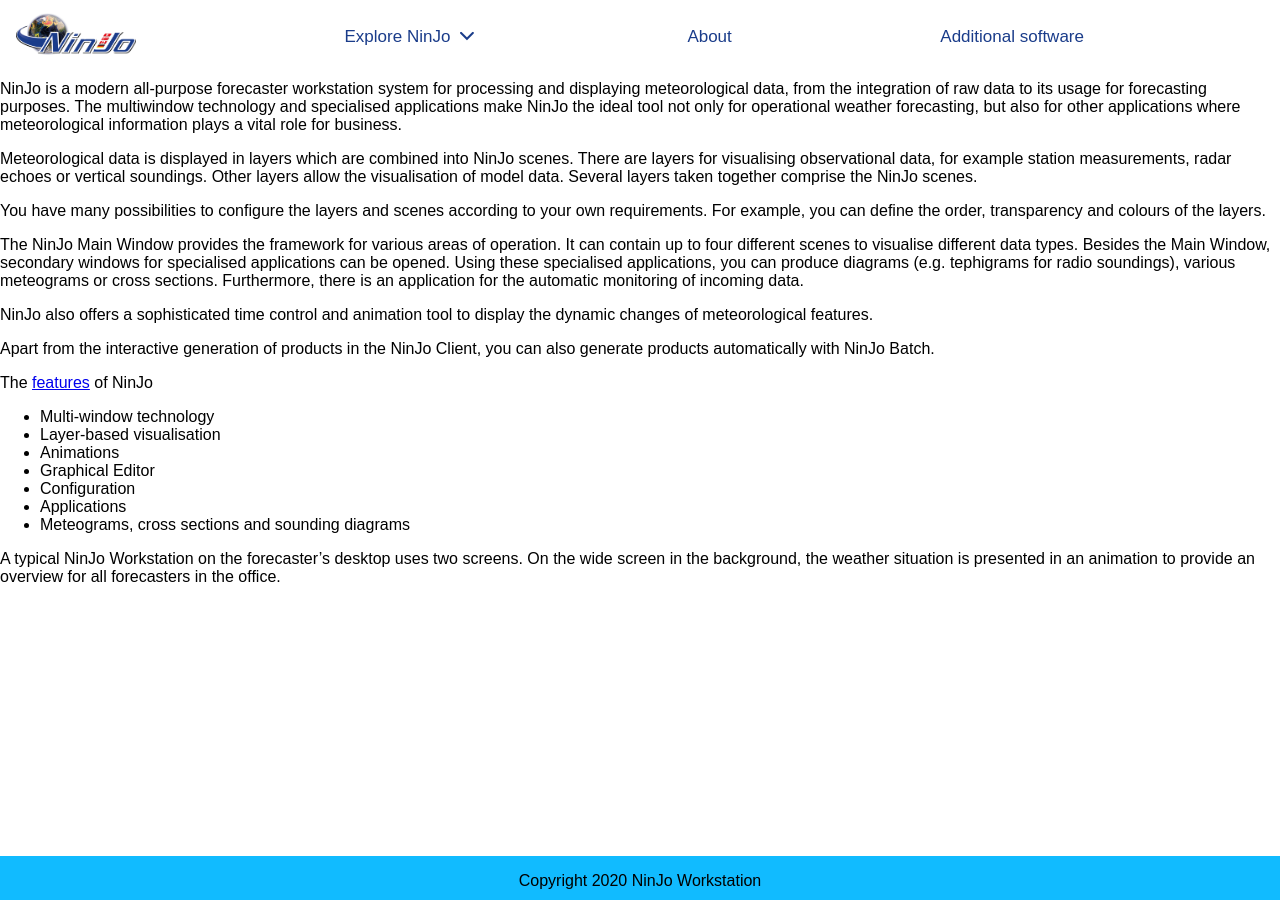
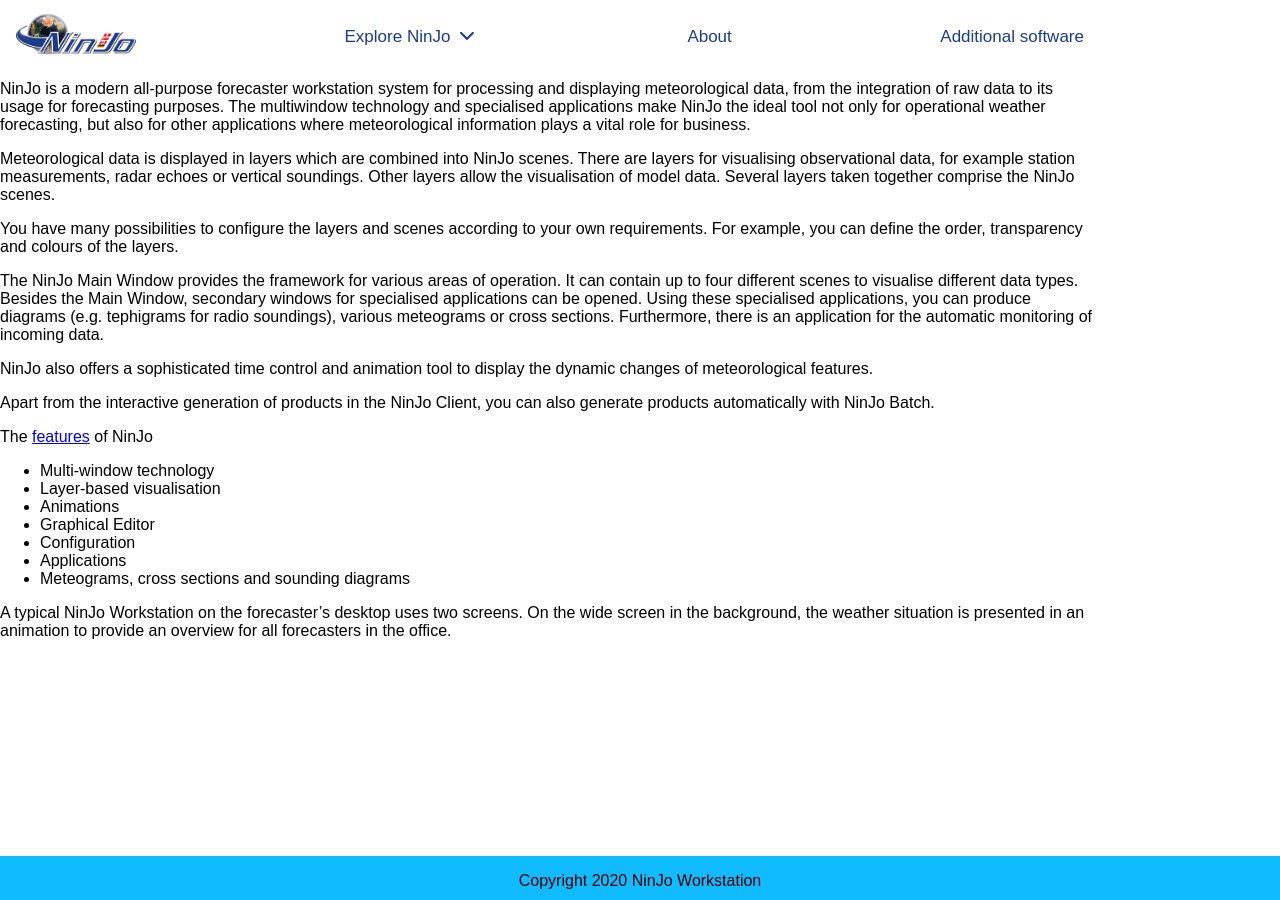
Before and after one commit to orlovale/NinJo_Workstation, a Jekyll site: the page built from overview.md, in a window 1280 px wide and 900 px high. Built offline with Jekyll 4.4.1, drawn with Linux system fonts in a browser that asks for light colours; nearby versions of some CDN libraries.

Commit message:
Update style.css

```diff
--- a/css/style.css
+++ b/css/style.css
@@ -3,6 +3,13 @@
    margin: 0;
    padding: 0;
  font-family: Arial, Helvetica, sans-serif;
+}
+
+.content p,
+.content ul{
+   width: 1100px;
+  max-width: 100vw;
+   margin: 0, auto;
 }
 
 .topnav {
```
